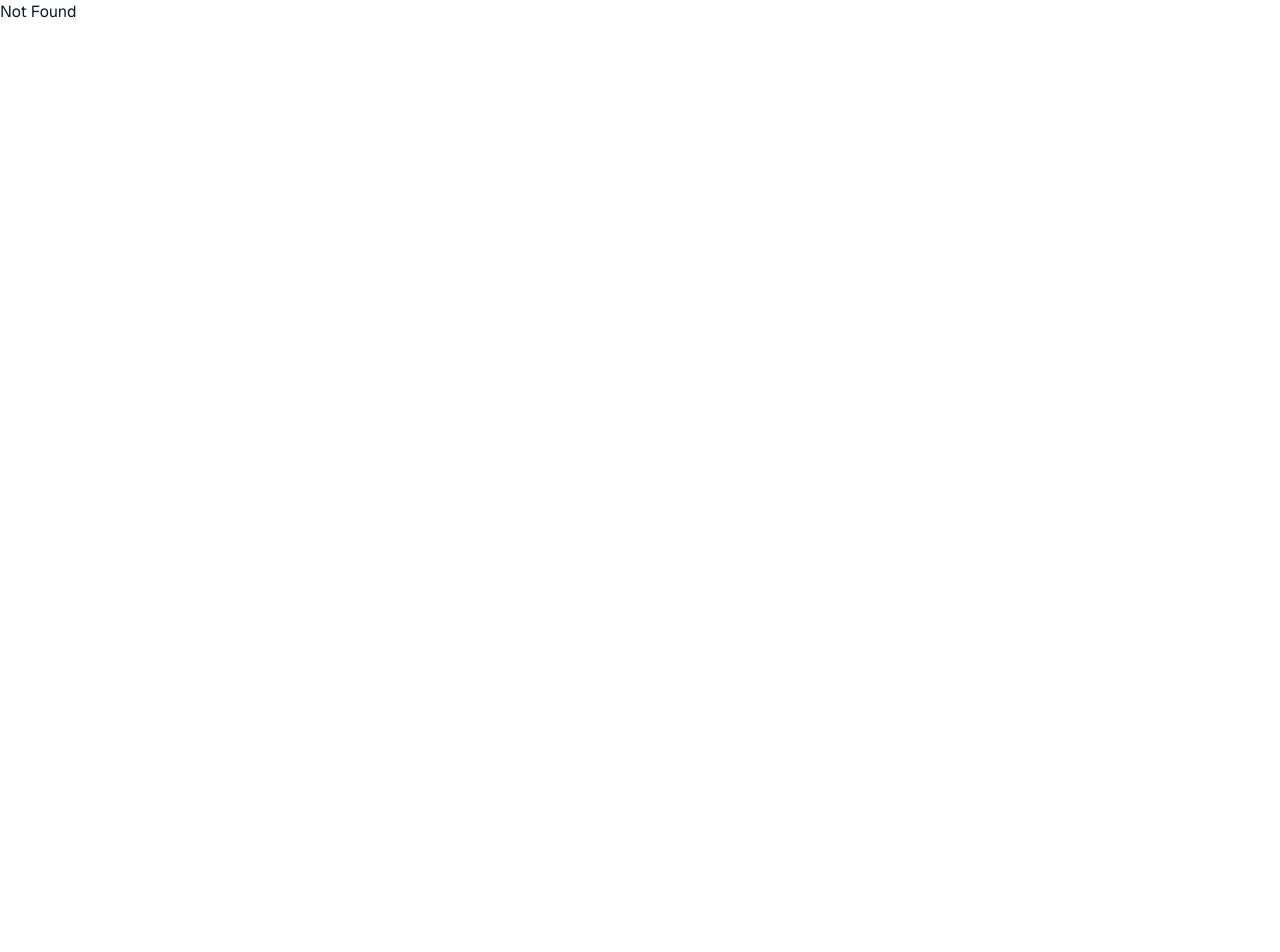
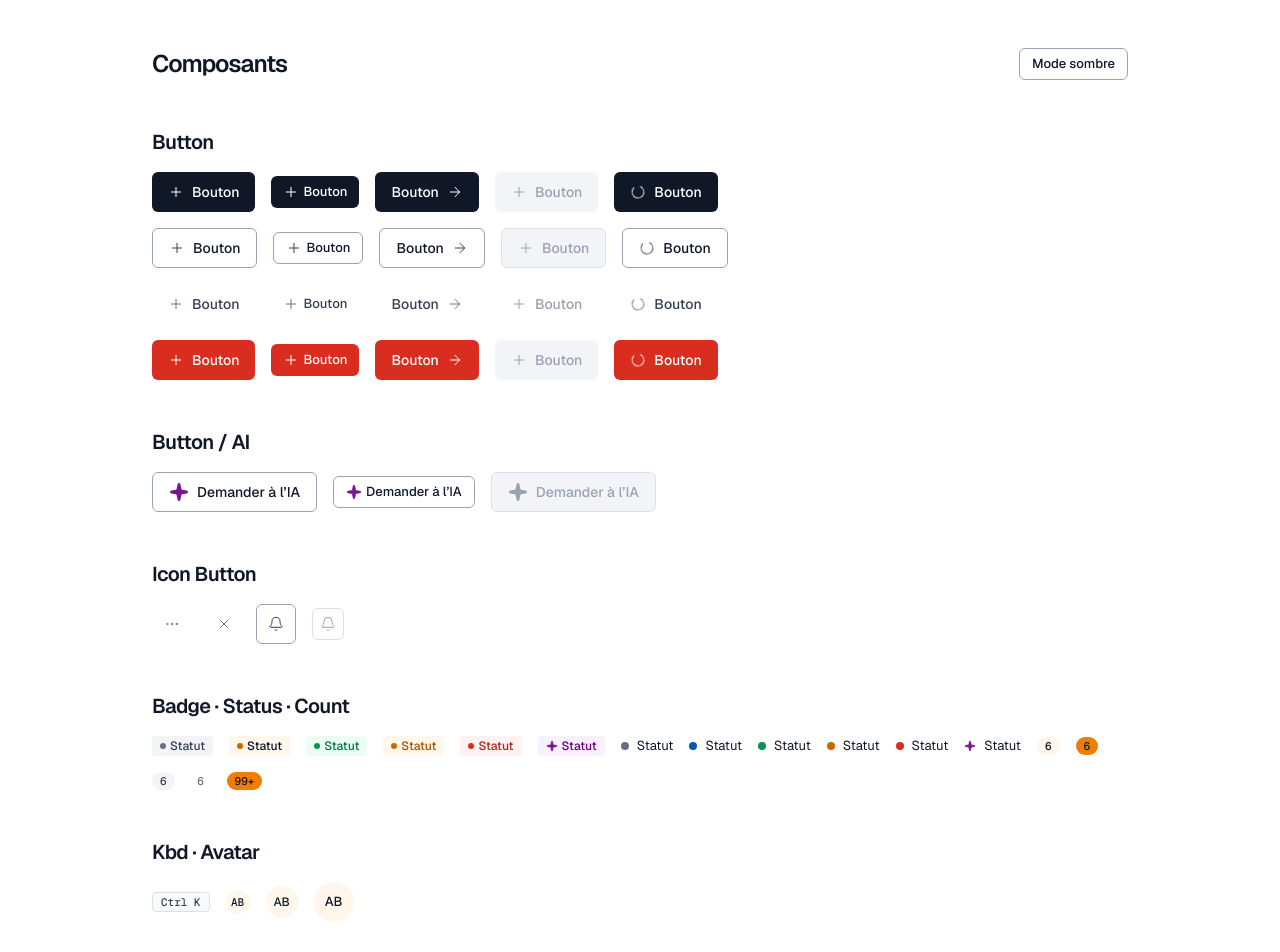
Before and after one commit to Malcovys/songomby_d2, a React (Vite) app in the folder apps/web/: page /ui in a window 1280 px wide. Shown: the top 952 px of the page. Before the commit the page ends 800 px from the top, so only its background shows below. Built offline with nearby package versions, Linux system fonts and the light colour scheme.

Commit message:
feat(web): add ui components showcase route

```diff
--- /dev/null
+++ b/apps/web/src/features/ui-showcase/ui-showcase-page.tsx
@@ -0,0 +1,208 @@
+import { ArrowRight, Bell, MoreHorizontal, Plus, X } from 'lucide-react';
+import { useState } from 'react';
+import type { ReactNode } from 'react';
+import { Alert } from '@/components/ui/alert';
+import { Avatar } from '@/components/ui/avatar';
+import { Badge } from '@/components/ui/badge';
+import { AiButton, Button } from '@/components/ui/button';
+import { Checkbox } from '@/components/ui/checkbox';
+import { Chip } from '@/components/ui/chip';
+import { Count } from '@/components/ui/count';
+import { IconButton } from '@/components/ui/icon-button';
+import { Input } from '@/components/ui/input';
+import { Kbd } from '@/components/ui/kbd';
+import { SearchField } from '@/components/ui/search-field';
+import { Status } from '@/components/ui/status';
+import { Tabs } from '@/components/ui/tabs';
+import { Tooltip } from '@/components/ui/tooltip';
+
+function Section({ title, children }: { title: string; children: ReactNode }) {
+  return (
+    <section className="flex flex-col gap-4">
+      <h2 className="text-h2 font-semibold">{title}</h2>
+      <div className="flex flex-wrap items-center gap-4">{children}</div>
+    </section>
+  );
+}
+
+const variants = ['primary', 'secondary', 'ghost', 'danger'] as const;
+
+/** Vitrine des composants réutilisables du design system (route /ui). */
+export function UiShowcasePage() {
+  const [tab, setTab] = useState('overview');
+  const [period, setPeriod] = useState('day');
+  const [chip, setChip] = useState('all');
+  const [dark, setDark] = useState(false);
+
+  return (
+    <div className={dark ? 'dark' : undefined}>
+      <main className="mx-auto flex min-h-screen max-w-5xl flex-col gap-12 bg-bg-surface px-6 py-12 text-text-primary">
+        <header className="flex items-center justify-between">
+          <h1 className="text-h1 font-semibold">Composants</h1>
+          <Button variant="secondary" size="s" onClick={() => setDark((value) => !value)}>
+            {dark ? 'Mode clair' : 'Mode sombre'}
+          </Button>
+        </header>
+
+        <Section title="Button">
+          {variants.map((variant) => (
+            <div key={variant} className="flex w-full flex-wrap items-center gap-4">
+              <Button variant={variant} leadingIcon={<Plus />}>
+                Bouton
+              </Button>
+              <Button variant={variant} size="s" leadingIcon={<Plus />}>
+                Bouton
+              </Button>
+              <Button variant={variant} trailingIcon={<ArrowRight />}>
+                Bouton
+              </Button>
+              <Button variant={variant} leadingIcon={<Plus />} disabled>
+                Bouton
+              </Button>
+              <Button variant={variant} leadingIcon={<Plus />} loading>
+                Bouton
+              </Button>
+            </div>
+          ))}
+        </Section>
+
+        <Section title="Button / AI">
+          <AiButton />
+          <AiButton size="s" />
+          <AiButton disabled />
+        </Section>
+
+        <Section title="Icon Button">
+          <Tooltip content="Plus d’options">
+            <IconButton aria-label="Plus d’options">
+              <MoreHorizontal />
+            </IconButton>
+          </Tooltip>
+          <IconButton size="s" aria-label="Fermer">
+            <X />
+          </IconButton>
+          <Tooltip content="Notifications" placement="bottom">
+            <IconButton variant="secondary" aria-label="Notifications">
+              <Bell />
+            </IconButton>
+          </Tooltip>
+          <IconButton variant="secondary" size="s" aria-label="Notifications" disabled>
+            <Bell />
+          </IconButton>
+        </Section>
+
+        <Section title="Badge · Status · Count">
+          <Badge>Statut</Badge>
+          <Badge tone="primary">Statut</Badge>
+          <Badge tone="success">Statut</Badge>
+          <Badge tone="warning">Statut</Badge>
+          <Badge tone="danger">Statut</Badge>
+          <Badge tone="ai">Statut</Badge>
+          <Status>Statut</Status>
+          <Status tone="info">Statut</Status>
+          <Status tone="success">Statut</Status>
+          <Status tone="warning">Statut</Status>
+          <Status tone="danger">Statut</Status>
+          <Status tone="ai">Statut</Status>
+          <Count value={6} />
+          <Count tone="attention" value={6} />
+          <Count tone="muted" value={6} />
+          <Count tone="plain" value={6} />
+          <Count tone="attention" value={120} />
+        </Section>
+
+        <Section title="Kbd · Avatar">
+          <Kbd>Ctrl K</Kbd>
+          <Avatar name="Aina Bema" />
+          <Avatar name="Aina Bema" size="m" />
+          <Avatar name="Aina Bema" size="l" />
+        </Section>
+
+        <Section title="Chip">
+          {['all', 'open', 'closed'].map((value) => (
+            <Chip
+              key={value}
+              label={value === 'all' ? 'Tous' : value === 'open' ? 'Ouverts' : 'Clos'}
+              count={24}
+              selected={chip === value}
+              onClick={() => setChip(value)}
+            />
+          ))}
+          <Chip label="Filtre" count={24} disabled />
+        </Section>
+
+        <Section title="Checkbox">
+          <Checkbox label="Libellé" />
+          <Checkbox label="Libellé" defaultChecked />
+          <Checkbox label="Libellé" indeterminate />
+          <Checkbox label="Libellé" disabled />
+          <Checkbox label="Libellé" defaultChecked disabled />
+          <Checkbox label="Libellé" indeterminate disabled />
+        </Section>
+
+        <Section title="Input · Search Field">
+          <div className="grid w-full gap-6 sm:grid-cols-3">
+            <Input label="Libellé" placeholder="ex : Jean" helper="Texte d’aide facultatif." />
+            <Input
+              label="Libellé"
+              defaultValue="Jean Rakoto"
+              error="Indiquez un nom valide."
+            />
+            <Input
+              label="Libellé"
+              placeholder="ex : Jean"
+              helper="Texte d’aide facultatif."
+              disabled
+            />
+          </div>
+          <SearchField shortcut containerClassName="w-65" />
+        </Section>
+
+        <Section title="Tabs">
+          <div className="flex w-full flex-col gap-6">
+            <Tabs
+              aria-label="Sections de la fiche"
+              value={tab}
+              onValueChange={setTab}
+              items={[
+                { value: 'overview', label: 'Vue d’ensemble' },
+                { value: 'details', label: 'Détails', count: 3 },
+                { value: 'history', label: 'Historique' },
+                { value: 'archives', label: 'Archives', disabled: true },
+              ]}
+            />
+            <Tabs
+              aria-label="Période"
+              variant="segmented"
+              value={period}
+              onValueChange={setPeriod}
+              items={[
+                { value: 'day', label: 'Jour' },
+                { value: 'week', label: 'Semaine' },
+                { value: 'month', label: 'Mois' },
+              ]}
+            />
+          </div>
+        </Section>
+
+        <Section title="Alert">
+          {(['info', 'success', 'warning', 'danger', 'ai'] as const).map((tone) => (
+            <Alert
+              key={tone}
+              tone={tone}
+              className="max-w-140"
+              title="Titre du message"
+              description="Explication courte et action recommandée."
+              action={
+                <Button variant="ghost" size="s">
+                  Voir le détail
+                </Button>
+              }
+              onDismiss={() => undefined}
+            />
+          ))}
+        </Section>
+      </main>
+    </div>
+  );
+}
--- a/apps/web/src/router.tsx
+++ b/apps/web/src/router.tsx
@@ -1,5 +1,6 @@
 import { Outlet, createRootRoute, createRoute, createRouter } from '@tanstack/react-router';
 import { HealthBadge } from '@/features/health/health-badge';
+import { UiShowcasePage } from '@/features/ui-showcase/ui-showcase-page';
 
 const rootRoute = createRootRoute({
   component: () => (
@@ -20,7 +21,13 @@ const indexRoute = createRoute({
   ),
 });
 
-const routeTree = rootRoute.addChildren([indexRoute]);
+const uiShowcaseRoute = createRoute({
+  getParentRoute: () => rootRoute,
+  path: '/ui',
+  component: UiShowcasePage,
+});
+
+const routeTree = rootRoute.addChildren([indexRoute, uiShowcaseRoute]);
 
 export const router = createRouter({ routeTree });
 
```
